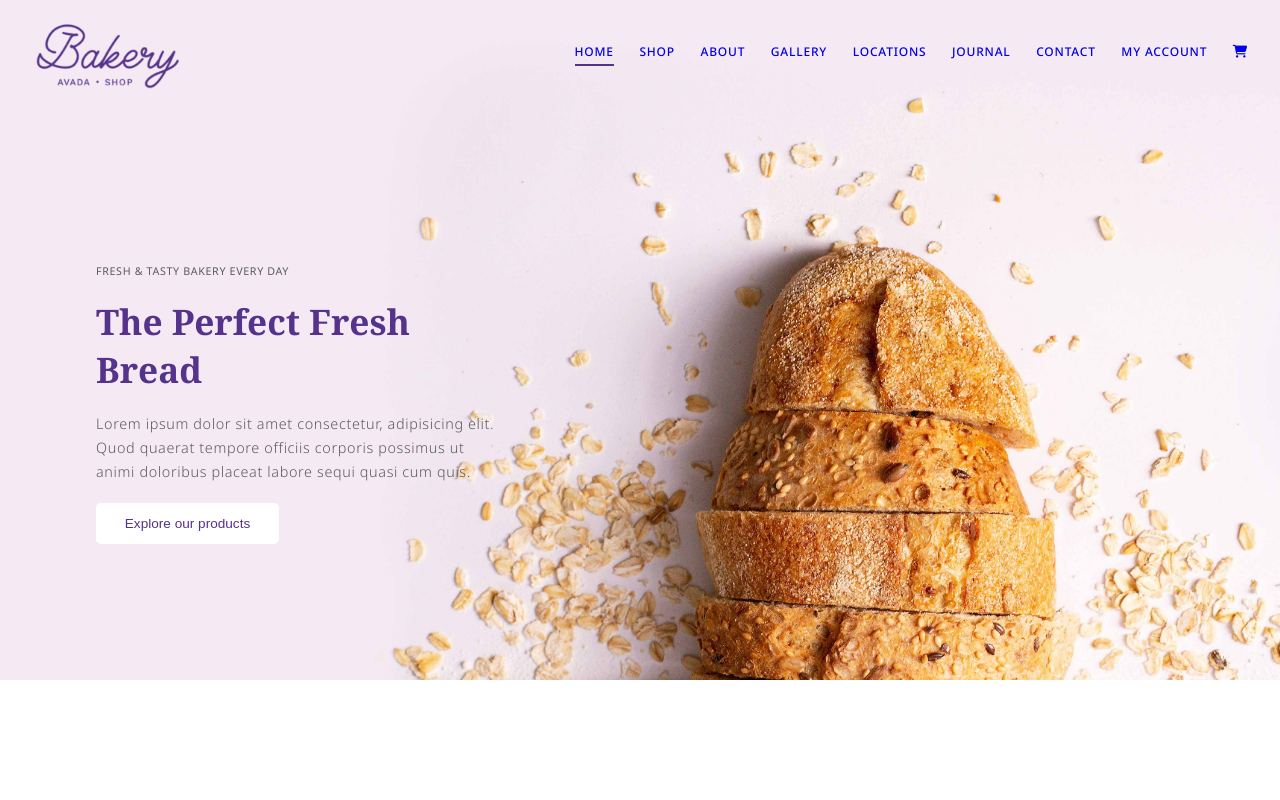
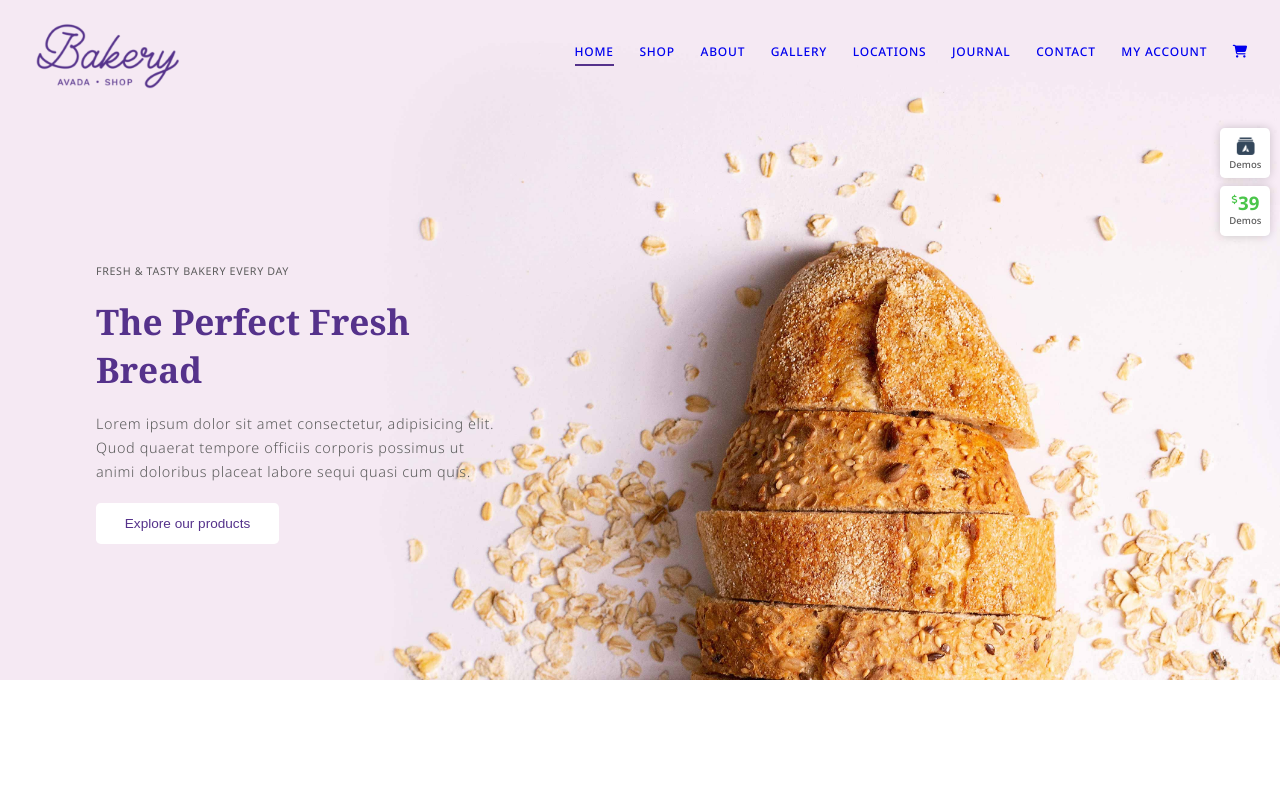
Before and after one commit to RiccardoImperiale/proj-html-vuejs, a Vue app: page / in a window 1280 px wide. Shown: the top 800 px of the page. Built offline with nearby package versions, Linux system fonts and the light colour scheme.

Commit message:
add badges on hero section

```diff
--- a/src/components/partials/SectionHero.vue
+++ b/src/components/partials/SectionHero.vue
@@ -8,6 +8,19 @@ export default {
     <!-- hero -->
     <section class="hero">
         <div class="container">
+            <div class="badges">
+                <div class="badge">
+                    <img src="/img/demo-icon.png" alt="fewf">
+                    <span>Demos</span>
+                </div>
+                <div class="badge">
+                    <div class="price">
+                        <i class="fa-solid fa-dollar-sign"></i>
+                        <h3>39</h3>
+                    </div>
+                    <span>Demos</span>
+                </div>
+            </div>
             <div class="section_text">
                 <h6>fresh & tasty bakery every day</h6>
                 <h2>The Perfect Fresh Bread</h2>
@@ -36,5 +49,53 @@ section.hero {
     .section_text {
         width: 400px;
     }
+
+    .badges {
+        position: absolute;
+        top: 8rem;
+        right: .6rem;
+
+        .badge {
+            display: flex;
+            flex-direction: column;
+            justify-content: center;
+            align-items: center;
+            background-color: var(--bake-light);
+            color: var(--bake-secondary-dark);
+            width: 50px;
+            aspect-ratio: 1;
+            border-radius: .3rem;
+            margin-bottom: .5rem;
+            font-size: 1rem;
+            box-shadow: 0px 0px 10px 0px rgba(0, 0, 0, 0.184);
+            gap: .2rem;
+            cursor: pointer;
+
+            & img {
+                margin-bottom: -0.2rem;
+                width: 25px;
+            }
+
+            & span {
+                font-size: .6rem;
+                letter-spacing: 0;
+                font-weight: 500;
+            }
+
+            .price {
+                display: flex;
+                color: rgb(74, 197, 74);
+
+                & h3 {
+                    line-height: 1rem;
+                    font-family: var(--ff-noto-sans);
+                }
+
+                .fa-dollar-sign {
+                    font-size: .6rem;
+                }
+            }
+        }
+    }
 }
 </style>
--- a/src/style.css
+++ b/src/style.css
@@ -8,6 +8,7 @@
     --bake-location-1: #F1F9FB;
     --bake-location-2: #FAF3E3;
     --bake-accent: #F9F1F1F2;
+    --bake-scroll: #F5E9F3;
 
     --ff-noto-sans: "Noto Sans", sans-serif;
     --ff-noto-serif: "Noto Serif", sans-serif;
@@ -17,6 +18,11 @@
     margin: 0;
     padding: 0;
     box-sizing: border-box;
+}
+
+html {
+    scrollbar-color: var(--bake-primary) var(--bake-scroll);
+    scrollbar-width: thin;
 }
 
 body {
```
Also changed, not shown: public/img/demo-icon.png (added).
